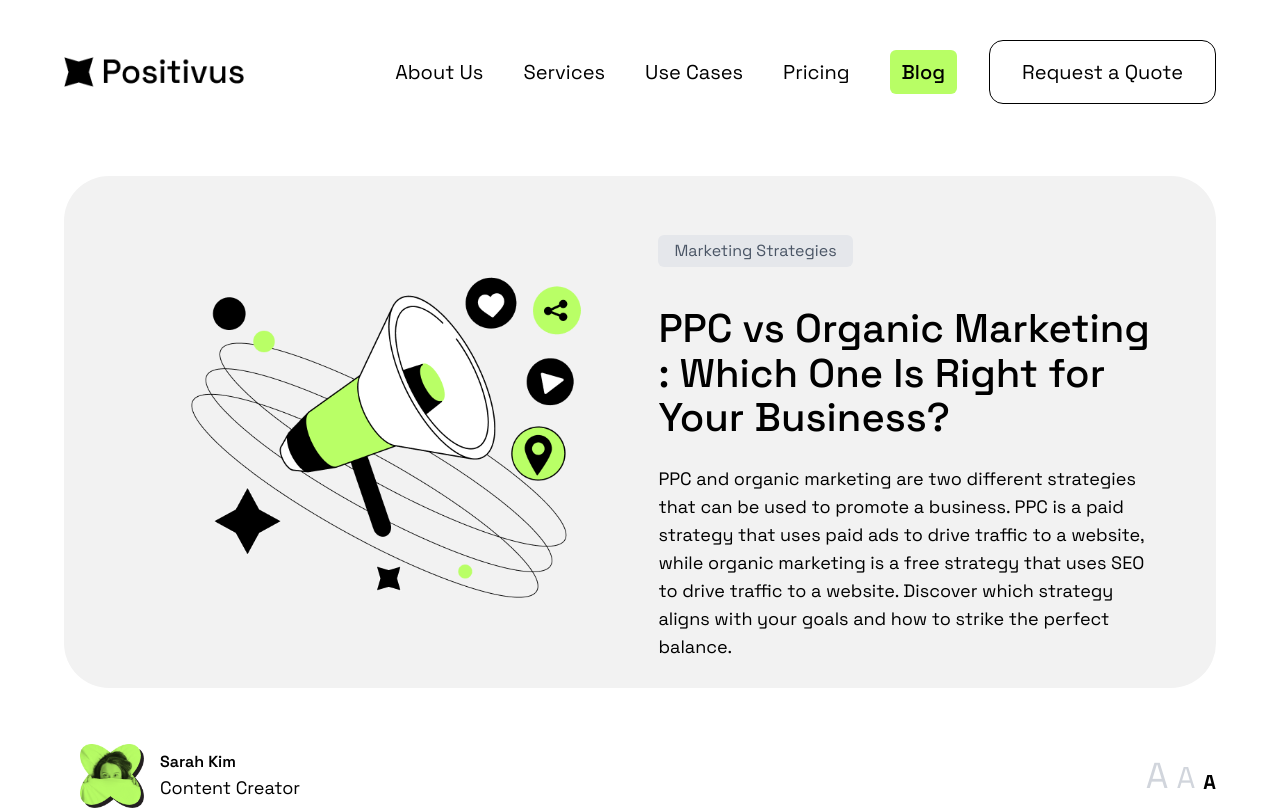
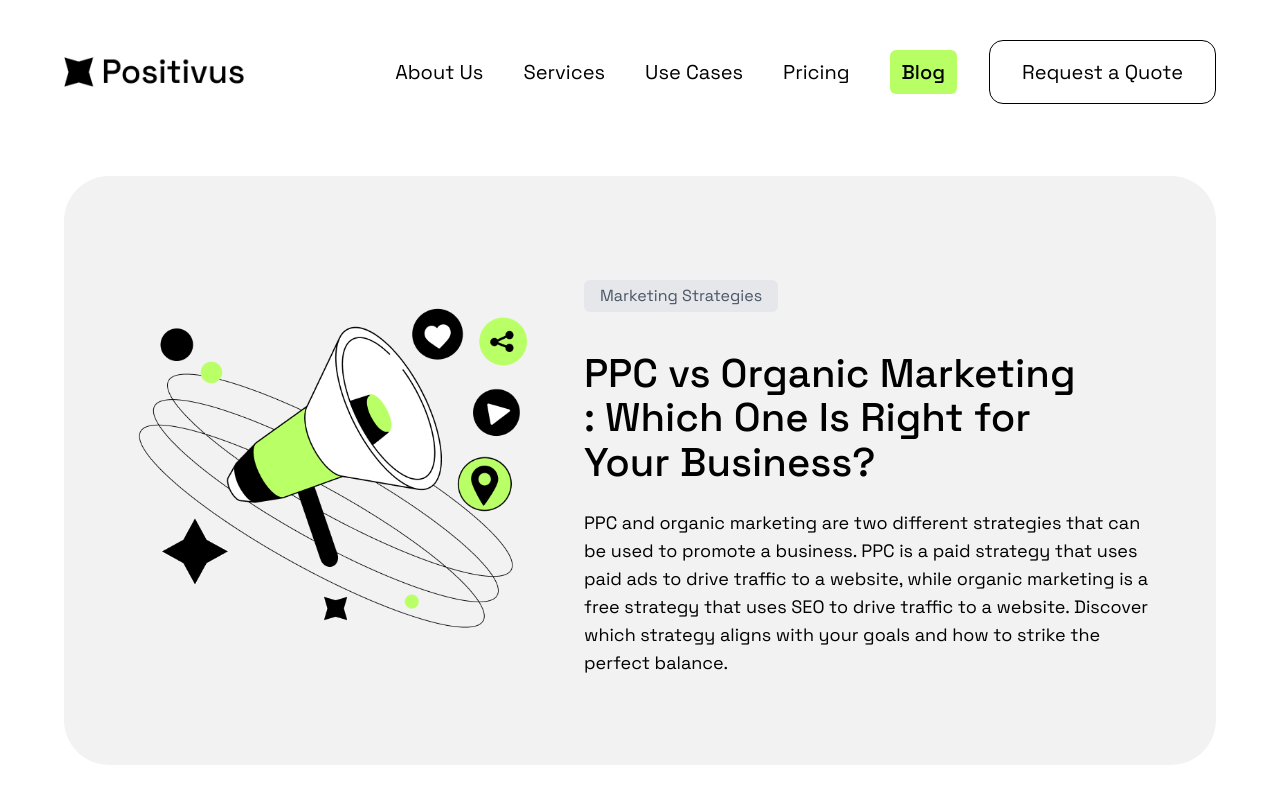
Before and after one commit to hervezossou/positivus-site, a Next.js app: page /blog in a window 1280 px wide. Shown: the top 810 px of the page. Built offline with nearby package versions, Linux system fonts and the light colour scheme.

Commit message:
update(HeroSection): handle image optimisation

```diff
--- a/app/components/blog/sections/HeroSection.tsx
+++ b/app/components/blog/sections/HeroSection.tsx
@@ -31,15 +31,15 @@ export const HeroSection = () => {
                         PPC and organic marketing are two different strategies that can be used to promote a business. PPC is a paid strategy that uses paid ads to drive traffic to a website, while organic marketing is a free strategy that uses SEO to drive traffic to a website. Discover which strategy aligns with your goals and how to strike the perfect balance.
                     </Typography>
                 </div>
-                <div className="hidden -mt-16 lg:flex items-center justify-between gap-x-4 px-14 py-4">
-                    <div className="flex items-center justify-center">
+                <div className="hidden -mt-2 mb-18 lg:flex items-center justify-between gap-x-4 px-14 py-4">
+                    <div className="w-2/5 flex items-center justify-center">
                         <Image
                             src="/images/home-hero.png"
                             alt="Hero Section"
-                            width={600}
-                            height={515}
-                            priority={true}
-                            className="aspect-auto object-cover scale-80"
+                            width={1200}
+                            height={900}
+                            priority={false}
+                            className="h-auto w-full object-cover"
                         />
                     </div>
                     <div className="flex flex-col items-start justify-between gap-y-6">
```
